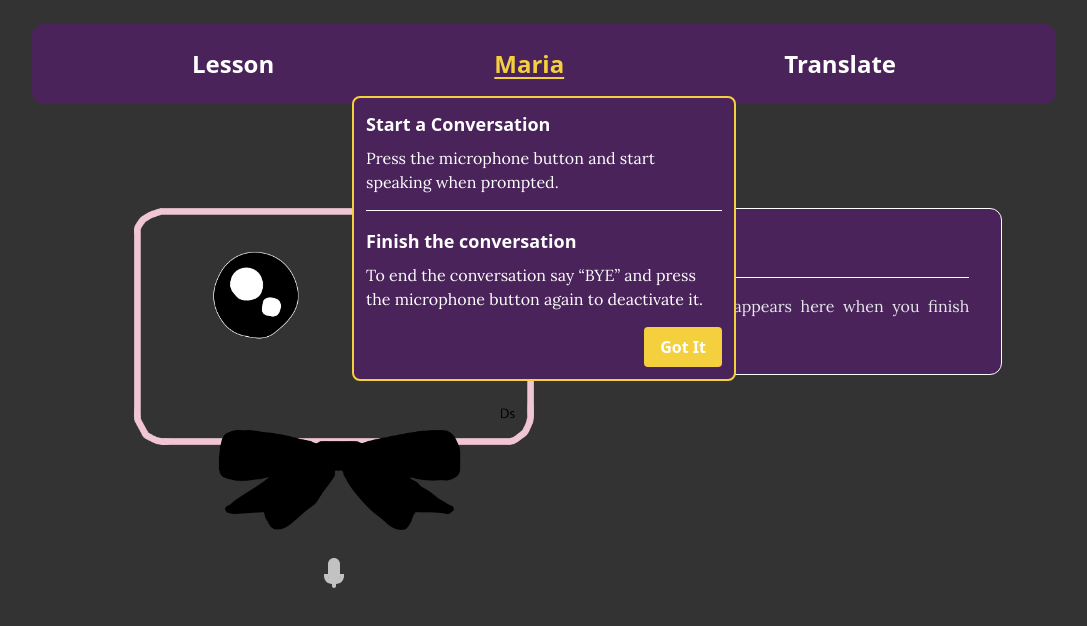
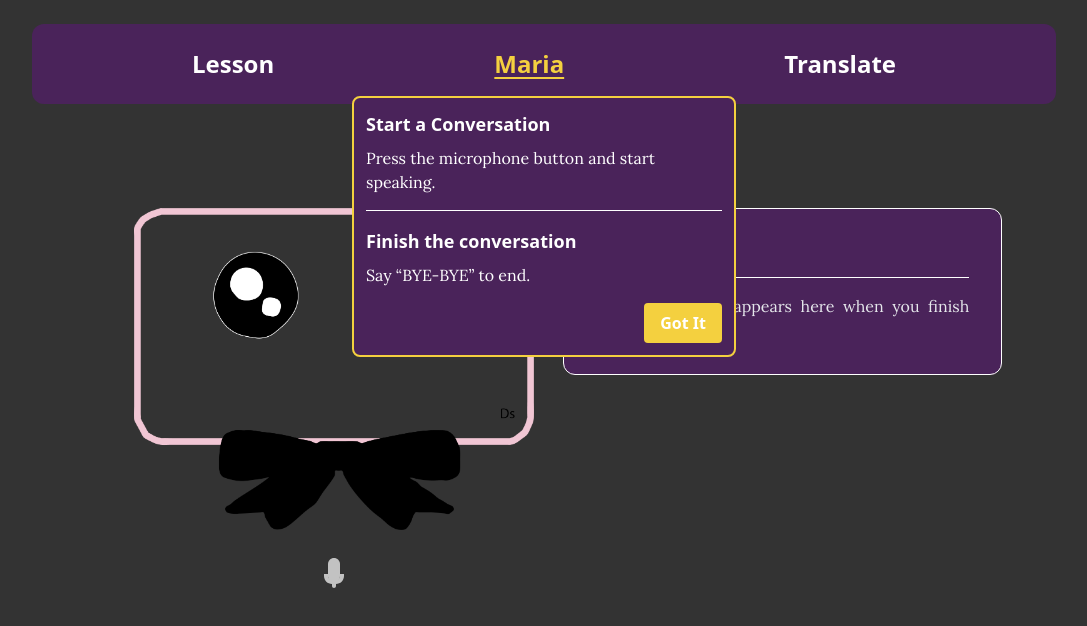
Before and after one commit to BetaCoder28/maria, a React (Vite) app: page /maria in a window 1280 px wide. Shown: the top 626 px of the page, without its empty margins (96-1183 px from the left). Built offline with nearby package versions, Linux system fonts and the light colour scheme.

Commit message:
Update modal instructions

```diff
--- a/src/Pages/Maria/modal.jsx
+++ b/src/Pages/Maria/modal.jsx
@@ -8,10 +8,10 @@ const Modal = ({ isOpen, onClose }) => {
             <div className="bg-[#4A235A] border-2 border-[#F4D03F] rounded-lg p-3 max-w-sm mx-auto">
                 <div className="modal-body">
                     <h5 className="text-lg font-bold">Start a Conversation</h5>
-                    <p className="mt-2">Press the microphone button and start speaking when prompted.</p>
+                    <p className="mt-2">Press the microphone button and start speaking.</p>
                     <hr className="my-4" />
                     <h5 className="text-lg font-bold">Finish the conversation</h5>
-                    <p className="mt-2">To end the conversation say “BYE” and press the microphone button again to deactivate it.</p>
+                    <p className="mt-2">Say “BYE-BYE” to end.</p>
                 </div>
                 <div className="mt-4 flex justify-end">
                     <button onClick={onClose} className="px-4 font-bold py-2 bg-[#F4D03F] text-white rounded hover:bg-yellow-600">
```
